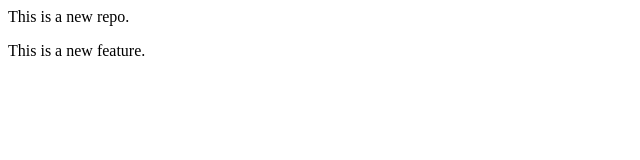
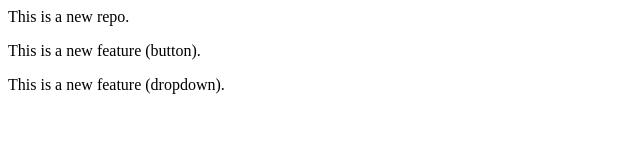
Before and after one commit to ShushmaSadanand/localrepo, a plain HTML site: page index.html in a window 1280 px wide. Shown: the whole page, without its empty margins (0-640 px from the left). Drawn offline with Linux system fonts and the light colour scheme.

Commit message:
Button & Dropdown

```diff
--- a/index.html
+++ b/index.html
@@ -1,2 +1,3 @@
 <p>This is a new repo.</p>
-<p>This is a new feature.</p>
+<p>This is a new feature (button).</p>
+<p>This is a new feature (dropdown).</p>
```
